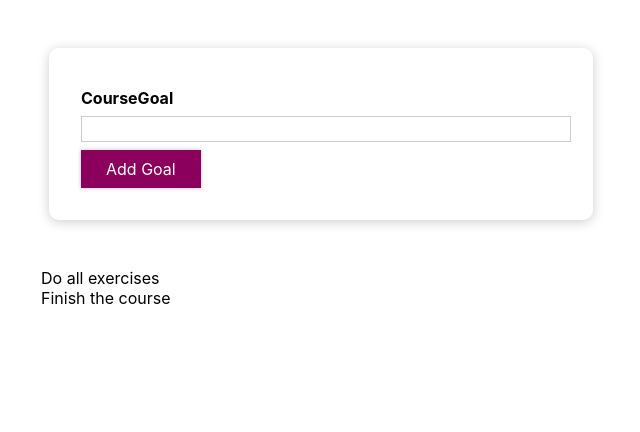
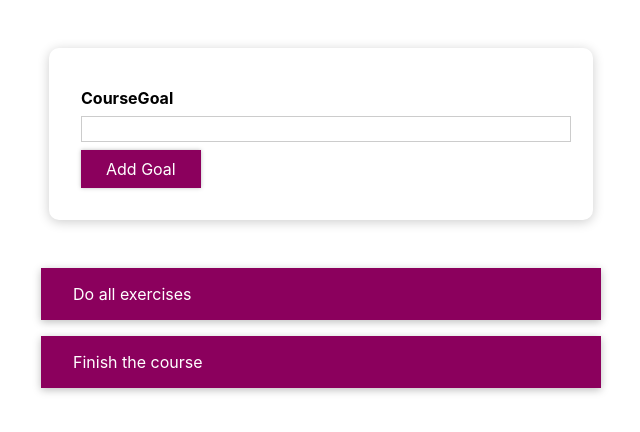
Before and after one commit to GururajChadaga/course-goals, a React (Create React App) app: page / in a window 1280 px wide. Shown: the top 432 px of the page, without its empty margins (319-959 px from the left). Built offline with nearby package versions, Linux system fonts and the light colour scheme; the HTML template or start-up script is replaced by a standard one.

Commit message:
Added CourseGoalItem component

```diff
--- /dev/null
+++ b/src/components/CourseGoals/CourseGoalItem/CourseGoalItem.css
@@ -0,0 +1,8 @@
+.goal-item {
+  margin: 1rem 0;
+  background: #8b005d;
+  box-shadow: 0 2px 8px rgba(0, 0, 0, 0.26);
+  color: white;
+  padding: 1rem 2rem;
+  cursor: pointer;
+}
--- /dev/null
+++ b/src/components/CourseGoals/CourseGoalItem/CourseGoalItem.js
@@ -0,0 +1,6 @@
+import './CourseGoalItem.css';
+const CourseGoalItem = (props) => {
+  return <li className='goal-item'>{props.children}</li>;
+};
+
+export default CourseGoalItem;
--- a/src/components/CourseGoals/CourseGoalList/CourseGoalList.js
+++ b/src/components/CourseGoals/CourseGoalList/CourseGoalList.js
@@ -1,10 +1,11 @@
 import './CourseGoalList.css'
+import CourseGoalItem from '../CourseGoalItem/CourseGoalItem';
 const CourseGoalList = (props) => {
   return (
     <div>
       <ul className='goal-list'>
         {props.items.map((item) => (
-          <li>{item.text}</li>
+          <CourseGoalItem>{item.text}</CourseGoalItem>
         ))}
       </ul>
     </div>
```
